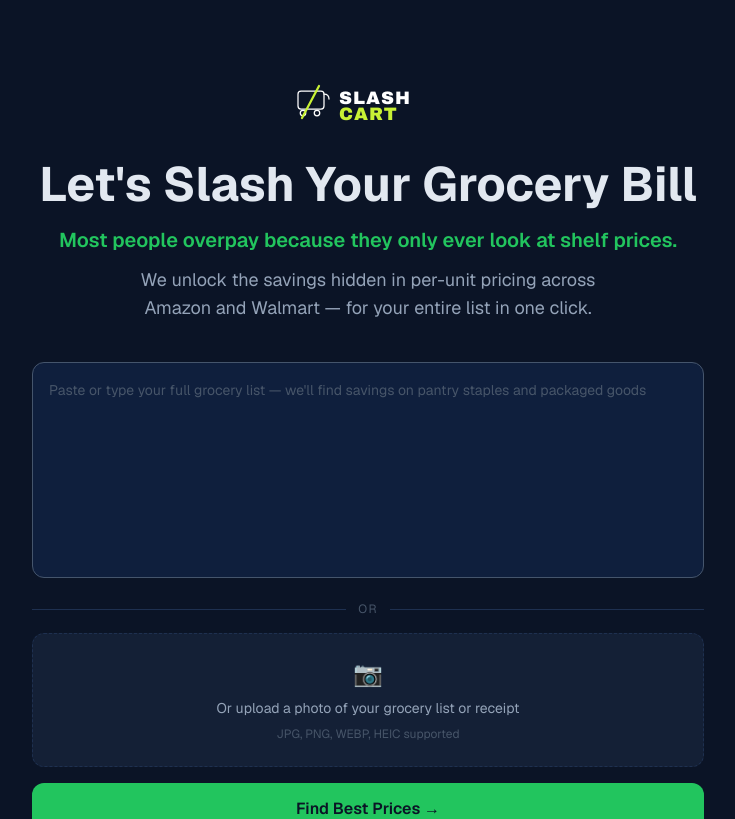
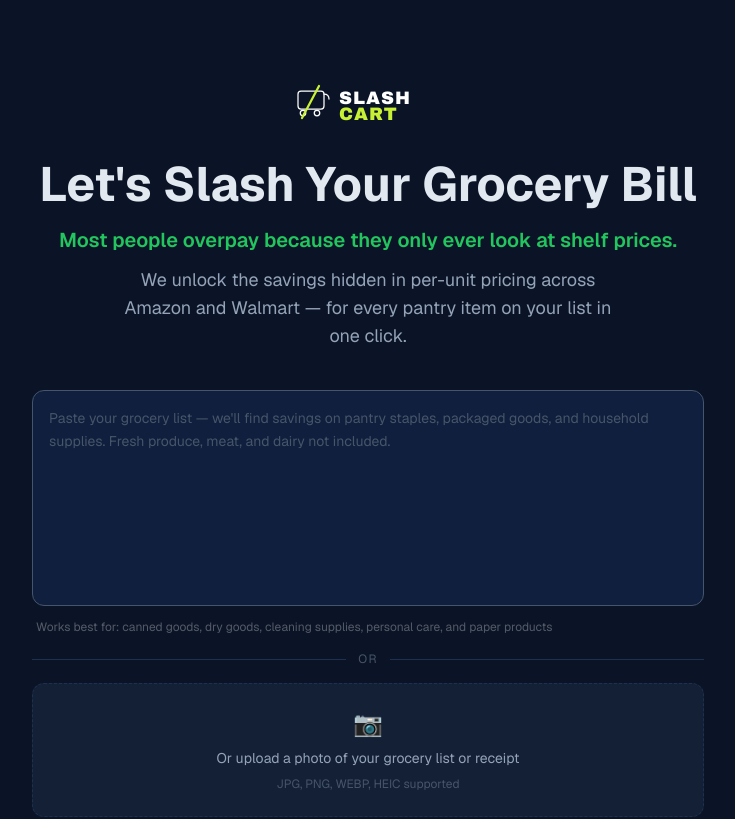
Before and after one commit to mchitnis99/slashcart-app, a Next.js app: page / in a window 1280 px wide. Shown: the top 819 px of the page, without its empty margins (272-1007 px from the left). Built offline with nearby package versions, Linux system fonts and the light colour scheme.

Commit message:
copy: clarify pantry-only scope in hero and input placeholder

```diff
--- a/app/components/GroceryInput.tsx
+++ b/app/components/GroceryInput.tsx
@@ -110,15 +110,18 @@
 
   return (
     <form onSubmit={handleSubmit} className="w-full max-w-2xl mx-auto space-y-4">
-      <div className="relative">
+      <div>
         <textarea
           value={text}
           onChange={(e) => setText(e.target.value)}
-          placeholder="Paste or type your full grocery list — we'll find savings on pantry staples and packaged goods"
+          placeholder="Paste your grocery list — we'll find savings on pantry staples, packaged goods, and household supplies. Fresh produce, meat, and dairy not included."
           rows={8}
           disabled={loading}
           className="w-full rounded-xl border border-slate-600 bg-[#0f1f3d] text-[#e2e8f0] placeholder-[#475569] p-4 text-sm leading-relaxed resize-none focus:outline-none focus:ring-2 focus:ring-[#22c55e] transition disabled:opacity-50 disabled:cursor-not-allowed"
         />
+        <p className="mt-1.5 text-xs text-white/30 px-1">
+          Works best for: canned goods, dry goods, cleaning supplies, personal care, and paper products
+        </p>
       </div>
 
       <div className="flex items-center gap-3">
--- a/app/page.tsx
+++ b/app/page.tsx
@@ -42,7 +42,7 @@
           Most people overpay because they only ever look at shelf prices.
         </p>
         <p className="text-[#94a3b8] text-base sm:text-lg max-w-lg mx-auto">
-          We unlock the savings hidden in per-unit pricing across Amazon and Walmart — for your entire list in one click.
+          We unlock the savings hidden in per-unit pricing across Amazon and Walmart — for every pantry item on your list in one click.
         </p>
       </div>
 
--- a/app/results/page.tsx
+++ b/app/results/page.tsx
@@ -122,6 +122,7 @@
       : null;
 
   const checkedLabel = `Checked ${new Date().toLocaleDateString("en-US", { month: "short", day: "numeric" })}`;
+
 
   const amazonBuyHref =
     bulkSelected === "bulk" && item.amazon.bulkAsin
```
